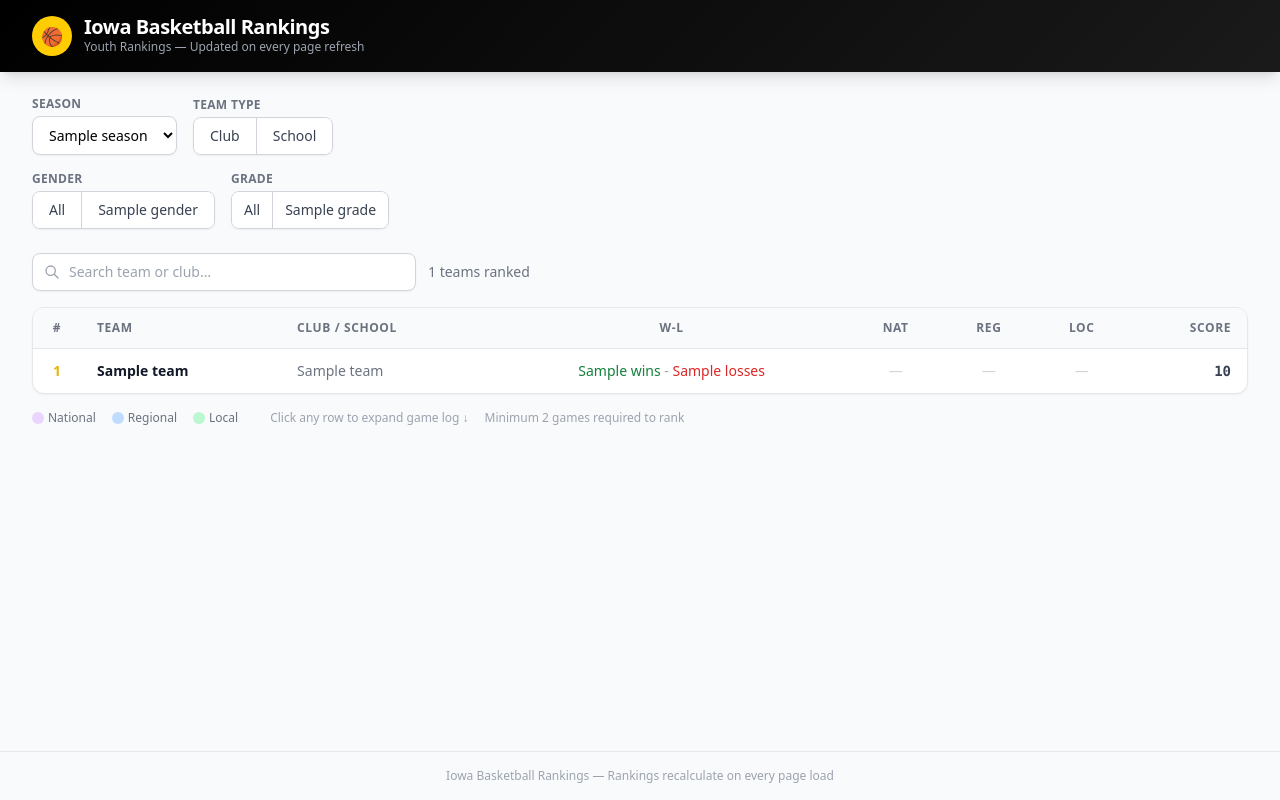
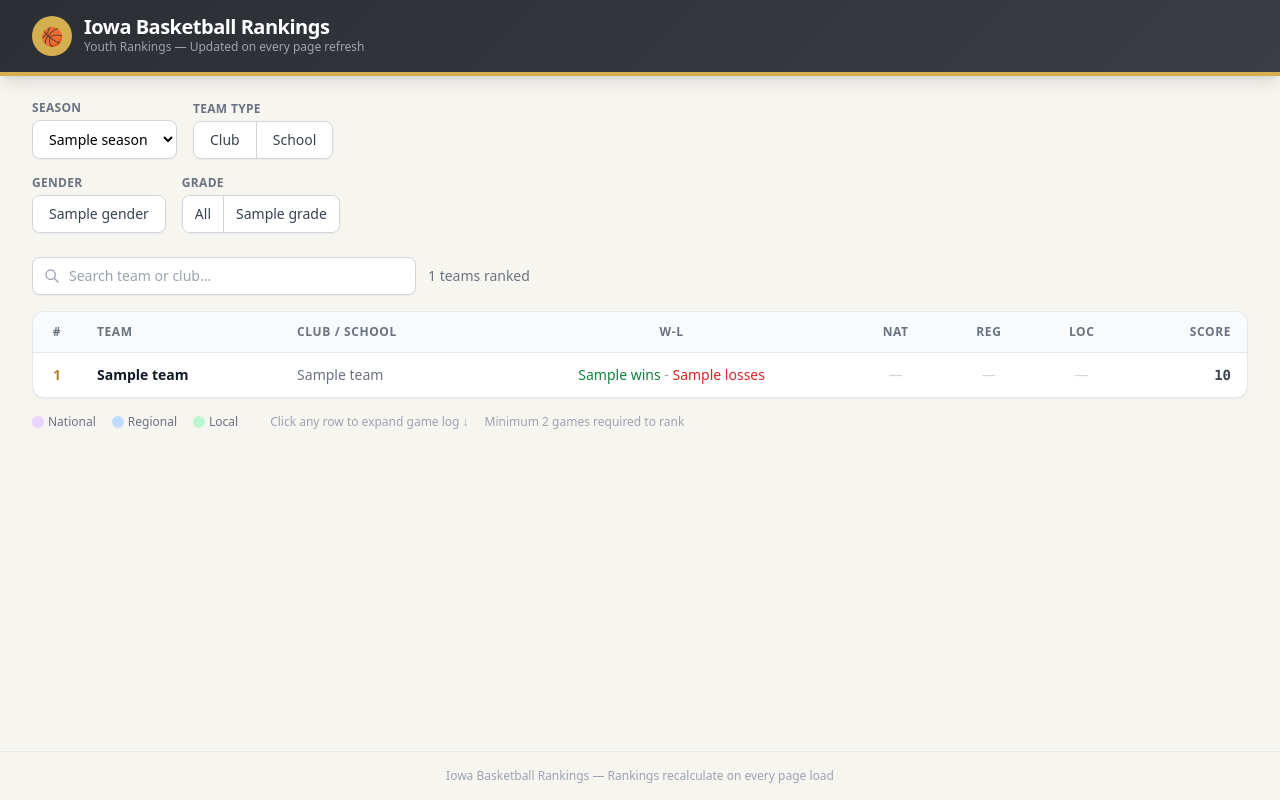
Before and after one commit to adamviet-DSM/Rnkings, a FastAPI app: template templates/index.html in a window 1280 px wide. Run offline with FastAPI, Linux system fonts and the light colour scheme; the template is opened without the code that fills it: most values are stand-ins (such as "Sample title", 1, 10 or a date in 2020); some libraries are stand-ins or nearby versions.

Commit message:
Soften the color scheme and drop the All gender filter
- Charcoal header with a honey-gold stripe, muted gold buttons and accents,
  warm off-white page background (palette defined at the top of base.html).
- Gender filter is Boys / Girls only so boys and girls are never ranked
  together; defaults to Boys.

Co-Authored-By: Claude Opus 5.5 <noreply@anthropic.com>

```diff
--- a/templates/base.html
+++ b/templates/base.html
@@ -1,36 +1,52 @@
 <!DOCTYPE html>
-<html lang="en" class="h-full bg-gray-50">
+<html lang="en" class="h-full">
 <head>
   <meta charset="UTF-8" />
   <meta name="viewport" content="width=device-width, initial-scale=1.0" />
   <title>{% block title %}Iowa Basketball Rankings{% endblock %}</title>
   <script src="https://cdn.tailwindcss.com"></script>
   <script>
+    // Site palette: soft charcoal + muted honey gold. Change colors here.
     tailwind.config = {
       theme: {
         extend: {
           colors: {
-            iowa: { gold: '#FFCD00', black: '#000000' }
+            iowa: { gold: '#D4AF4F', black: '#2B2E33' },
+            // Muted golds replace Tailwind's bright yellows used on the page
+            yellow: {
+              50:  '#FAF5E8',
+              100: '#F3E8C8',
+              400: '#D4AF4F',
+              500: '#A9862E',
+              700: '#7A6120',
+            },
           }
         }
       }
     }
   </script>
   <style>
-    .iowa-gradient { background: linear-gradient(135deg, #000000 0%, #1a1a1a 100%); }
-    .gold-accent { border-color: #FFCD00; }
-    .btn-active { background-color: #FFCD00; color: #000; font-weight: 700; }
+    :root {
+      --charcoal: #2B2E33;
+      --charcoal-light: #3A3E44;
+      --gold: #D4AF4F;
+      --page: #F7F5F0;
+    }
+    html, body { background-color: var(--page); }
+    .iowa-gradient { background: linear-gradient(135deg, var(--charcoal) 0%, var(--charcoal-light) 100%); }
+    .gold-accent { border-color: var(--gold); }
+    .btn-active { background-color: var(--gold); color: var(--charcoal); font-weight: 700; }
     .btn-inactive { background-color: #fff; color: #374151; }
-    tr.highlight td { background-color: #fefce8; }
+    tr.highlight td { background-color: #FAF5E8; }
   </style>
 </head>
 <body class="h-full flex flex-col">
 
   <!-- Header -->
-  <header class="iowa-gradient shadow-lg">
+  <header class="iowa-gradient shadow-lg border-b-4 gold-accent">
     <div class="max-w-7xl mx-auto px-4 sm:px-6 lg:px-8 py-4 flex items-center gap-3">
       <div class="w-10 h-10 bg-iowa-gold rounded-full flex items-center justify-center flex-shrink-0">
-        <span class="text-black font-black text-lg">🏀</span>
+        <span class="text-iowa-black font-black text-lg">🏀</span>
       </div>
       <div>
         <h1 class="text-white text-xl font-black tracking-tight leading-none">
--- a/templates/index.html
+++ b/templates/index.html
@@ -59,11 +59,6 @@
     <div>
       <label class="block text-xs font-semibold text-gray-500 uppercase tracking-wide mb-1">Gender</label>
       <div class="flex rounded-lg border border-gray-300 overflow-hidden shadow-sm">
-        <button type="submit" name="gender" value=""
-                class="px-4 py-2 text-sm font-medium border-r border-gray-300
-                       {% if not selected_gender %}btn-active{% else %}btn-inactive hover:bg-gray-50{% endif %}">
-          All
-        </button>
         {% for g in genders %}
         <button type="submit" name="gender" value="{{ g }}"
                 class="px-4 py-2 text-sm font-medium border-r border-gray-300 last:border-r-0
```
